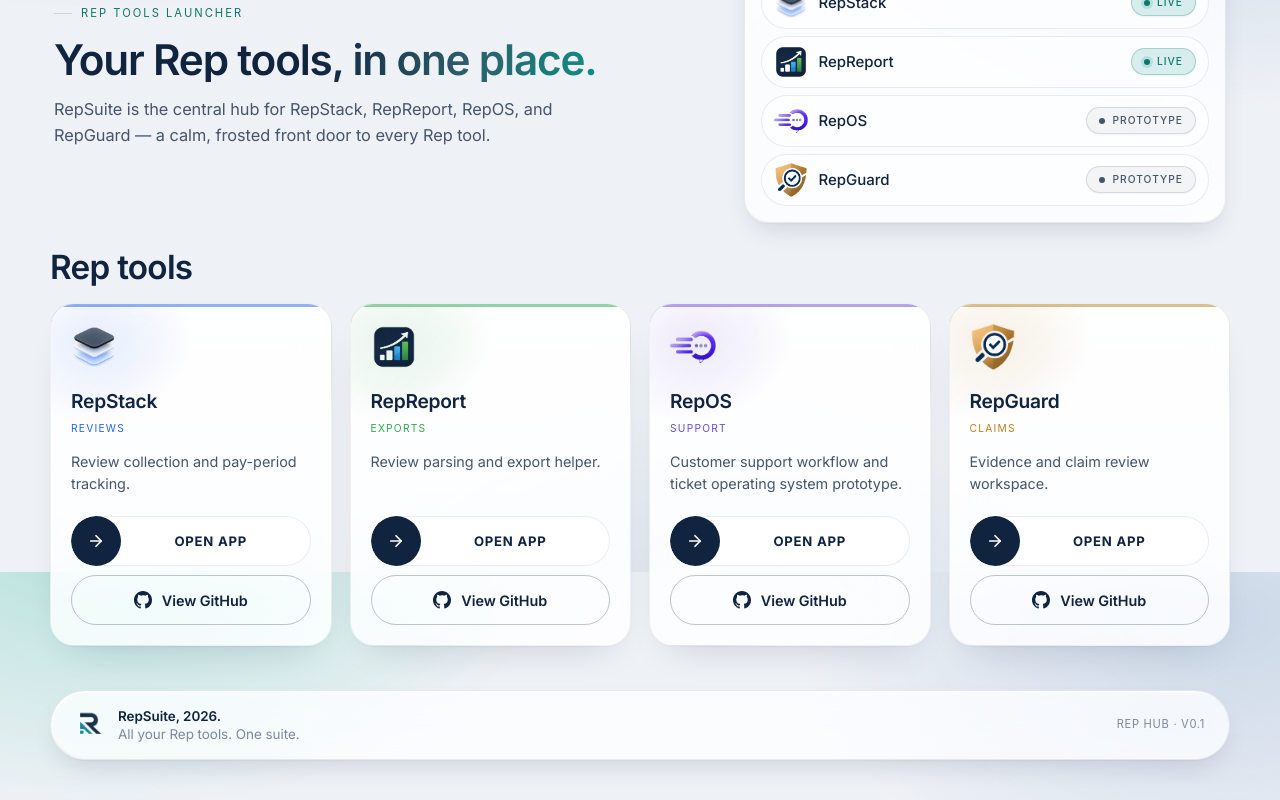
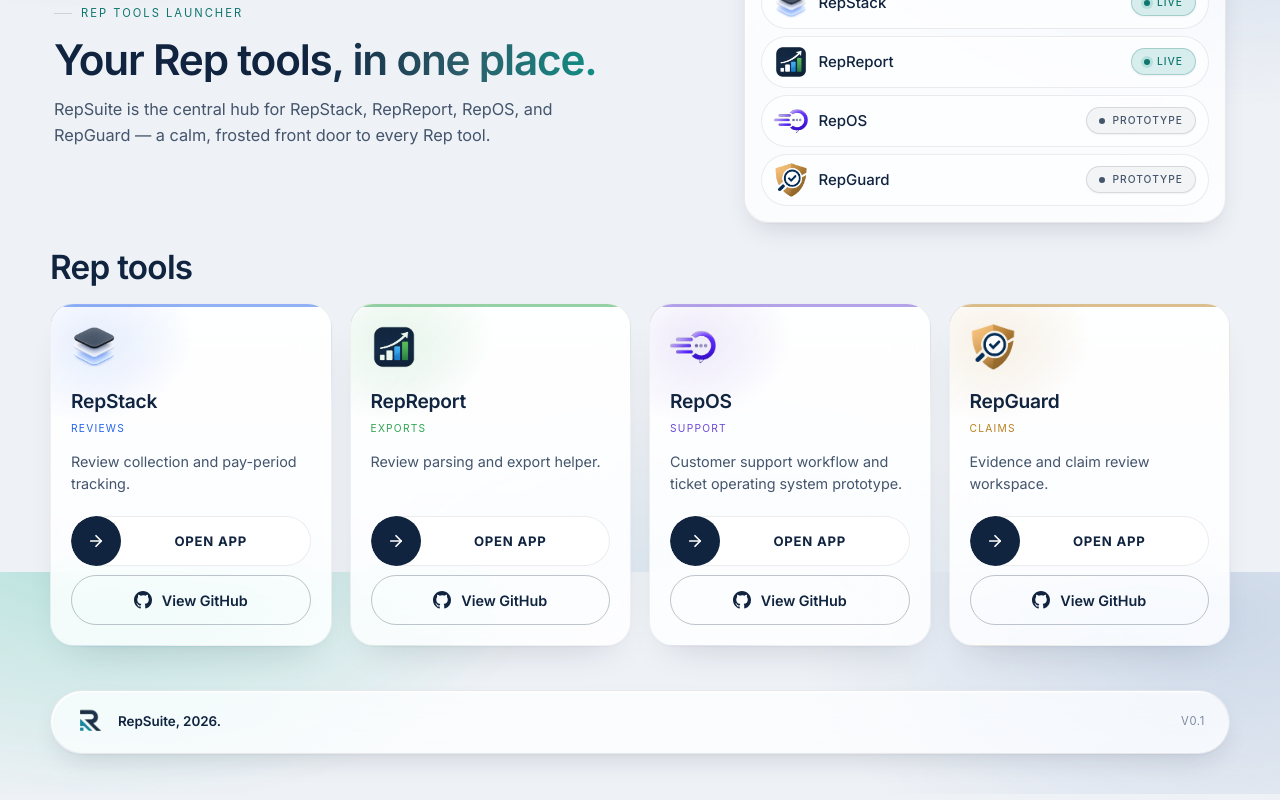
Before and after one commit to robertbradley-oss/RepSuite, a Next.js app: page / in a window 1280 px wide. Shown: the part 228-1028 px from the top of the page. Built offline with nearby package versions, Linux system fonts and the light colour scheme.

Commit message:
chore: simplify footer — drop slogan and "Rep hub" label
Footer now reads "RepSuite, 2026." (with mark) on the left and "v0.1" on the right.

```diff
--- a/app/page.tsx
+++ b/app/page.tsx
@@ -197,13 +197,10 @@ export default function Home() {
             fallback="RS"
             src={logoAssets.markSrc}
           />
-          <span className="footer-text">
-            <span className="footer-brand">RepSuite, 2026.</span>
-            <span className="footer-slogan">All your Rep tools. One suite.</span>
-          </span>
+          <span className="footer-brand">RepSuite, 2026.</span>
         </span>
         <span className="footer-right">
-          <span className="footer-meta">Rep hub · v0.1</span>
+          <span className="footer-meta">v0.1</span>
         </span>
       </footer>
     </main>
```
